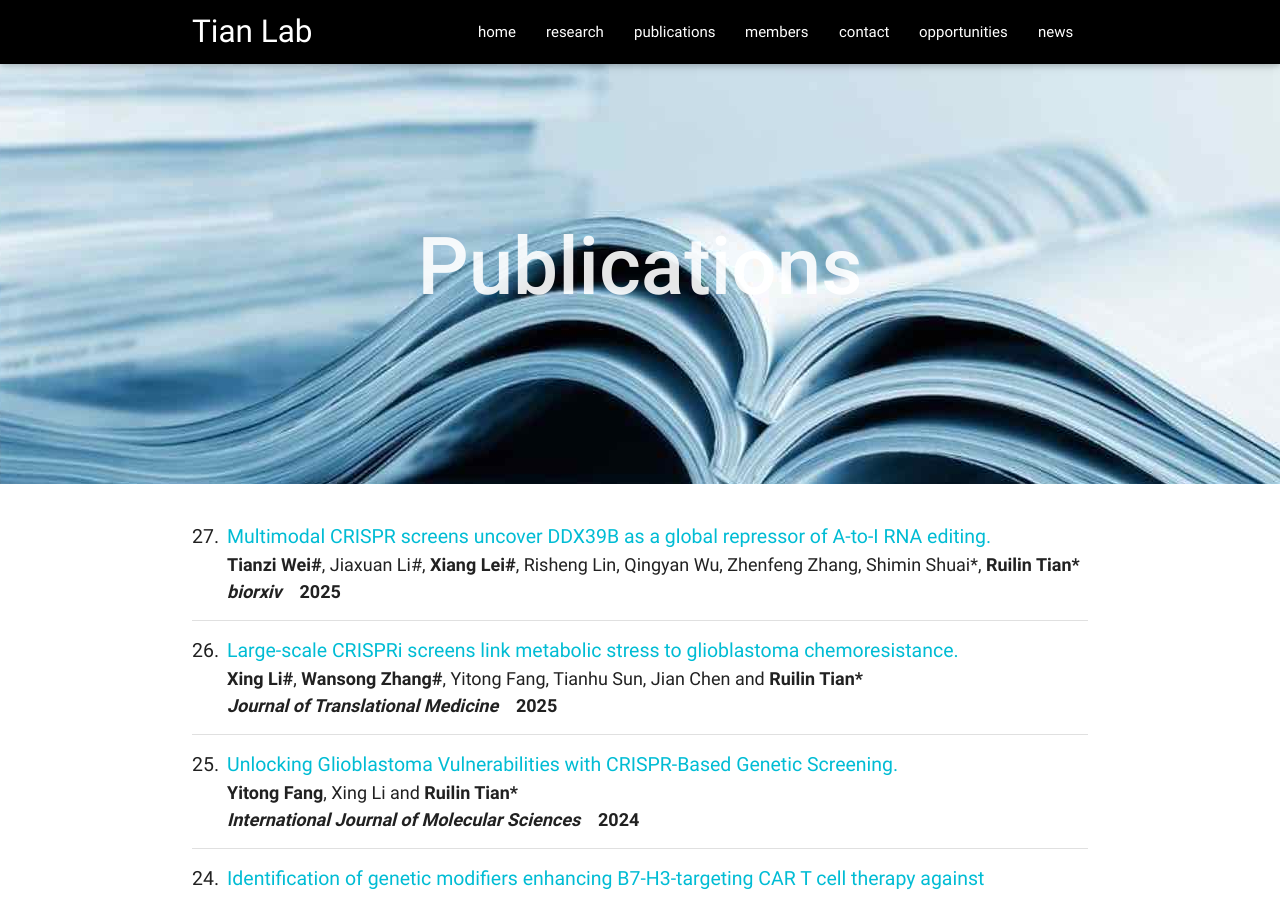
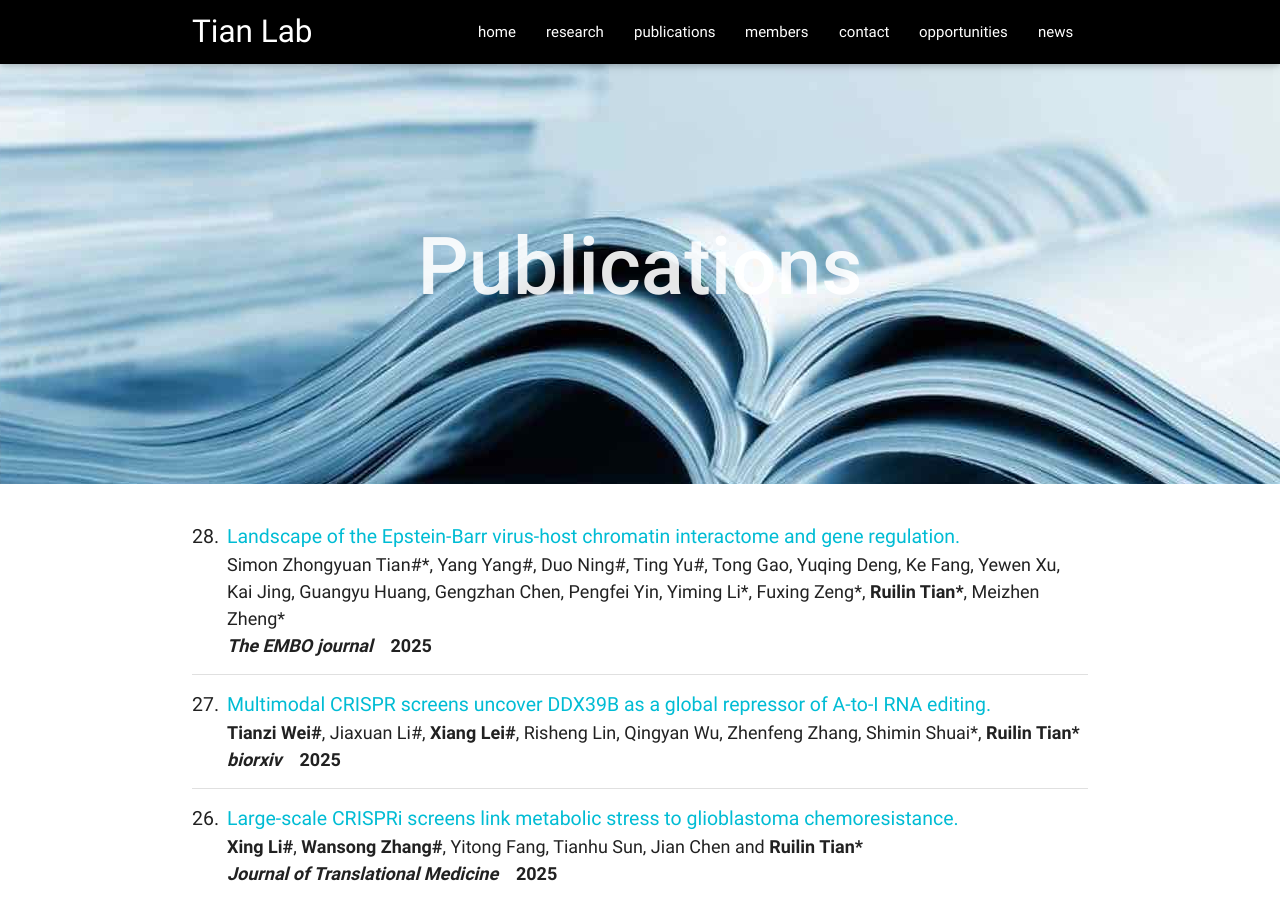
Before and after one commit to rltianlab/rltianlab.github.io, a Jekyll site: the page built from publications/index.html, in a window 1280 px wide and 900 px high. Built offline with Jekyll 4.4.1, drawn with Linux system fonts in a browser that asks for light colours.

Commit message:
Update publications.yml

```diff
--- a/_data/publications.yml
+++ b/_data/publications.yml
@@ -1,3 +1,10 @@
+- title: Landscape of the Epstein-Barr virus-host chromatin interactome and gene regulation
+  authors: Simon Zhongyuan Tian#*, Yang Yang#, Duo Ning#, Ting Yu#, Tong Gao, Yuqing Deng, Ke Fang, Yewen Xu, Kai Jing, Guangyu Huang, Gengzhan Chen, Pengfei Yin, Yiming Li*, Fuxing Zeng*, <b>Ruilin Tian*</b>, Meizhen Zheng*
+  journal: The EMBO journal
+  year: 2025
+  doi: 10.1038/s44318-025-00466-5
+  num: 28
+
 - title: Multimodal CRISPR screens uncover DDX39B as a global repressor of A-to-I RNA editing
   authors: <b>Tianzi Wei#</b>, Jiaxuan Li#, <b>Xiang Lei#</b>, Risheng Lin, Qingyan Wu, Zhenfeng Zhang, Shimin Shuai*, <b>Ruilin Tian*</b>
   journal: biorxiv
```
